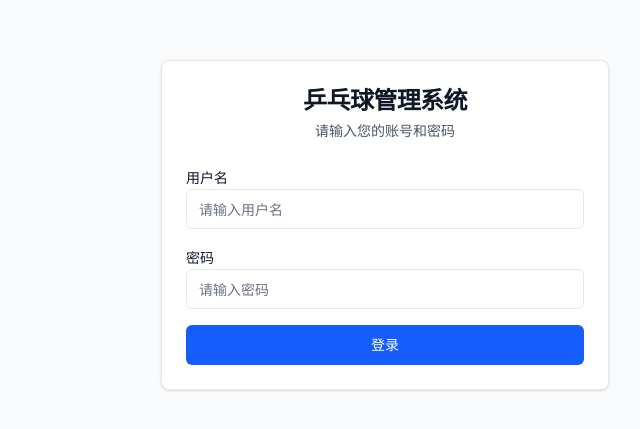
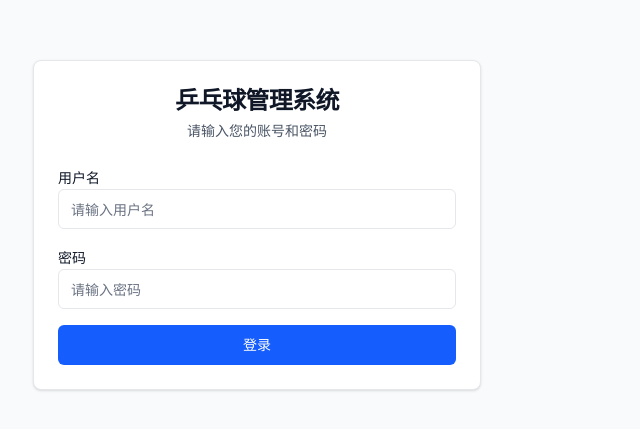
Before and after one commit to aiyov/pingpang-admin, a Next.js app: page /login in a window 1280 px wide. Shown: the part 175-604 px from the top of the page, without its empty margins (383-1023 px from the left). Built offline with nearby package versions, Linux system fonts and the light colour scheme.

Commit message:
fix issues

```diff
--- a/app/(auth)/login/page.tsx
+++ b/app/(auth)/login/page.tsx
@@ -37,7 +37,7 @@ export default function LoginPage() {
   };
 
   return (
-    <div className="min-h-screen flex items-center justify-center bg-gray-50">
+    <div className="min-h-screen -ml-64 flex items-center justify-center bg-gray-50">
       <Card className="w-full max-w-md">
         <CardHeader className="space-y-1">
           <CardTitle className="text-2xl text-center">乒乓球管理系统</CardTitle>
```
